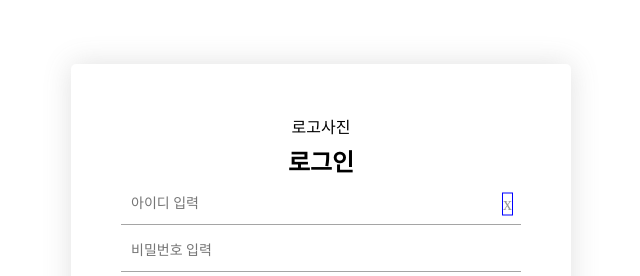
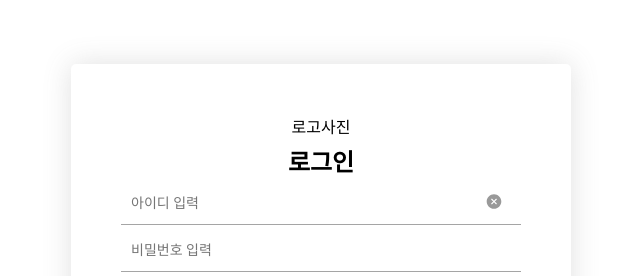
Before and after one commit to you-summer/naega_box, a React (Vite) app: page /login in a window 1280 px wide. Shown: the part 154-430 px from the top of the page, without its empty margins (319-959 px from the left). Built offline with nearby package versions, Linux system fonts and the light colour scheme; a web font is replaced by a local one.

Commit message:
login Page x button react Icon적용

```diff
--- a/package.json
+++ b/package.json
@@ -12,6 +12,7 @@
   "dependencies": {
     "react": "^19.1.1",
     "react-dom": "^19.1.1",
+    "react-icons": "^5.5.0",
     "react-router-dom": "^7.8.1",
     "swiper": "^11.2.10"
   },
--- a/src/components/LoginForm.css
+++ b/src/components/LoginForm.css
@@ -81,5 +81,6 @@
   background: transparent;
   font-size: 18px;
   color: #999;
-  border: 1px solid blue;
+  padding: 10px;
+  margin: 0;
 }
--- a/src/components/LoginForm.jsx
+++ b/src/components/LoginForm.jsx
@@ -1,6 +1,7 @@
 import { Link } from "react-router-dom";
 import "./LoginForm.css";
 import { useRef } from "react";
+import { IoIosCloseCircle } from "react-icons/io";
 
 const url = [
   { id: 0, menu: "아이디 찾기", url: "/" },
@@ -29,7 +30,7 @@ const LoginForm = () => {
             placeholder="아이디 입력"
           />
           <button className="clearButton" onClick={onClickIdEmpty}>
-            <span>x</span>
+            <IoIosCloseCircle />
           </button>
         </div>
         <div className="pwdInput_div">
```
Also changed, not shown: 1 other file (tests, documents, lock files or other folders).
